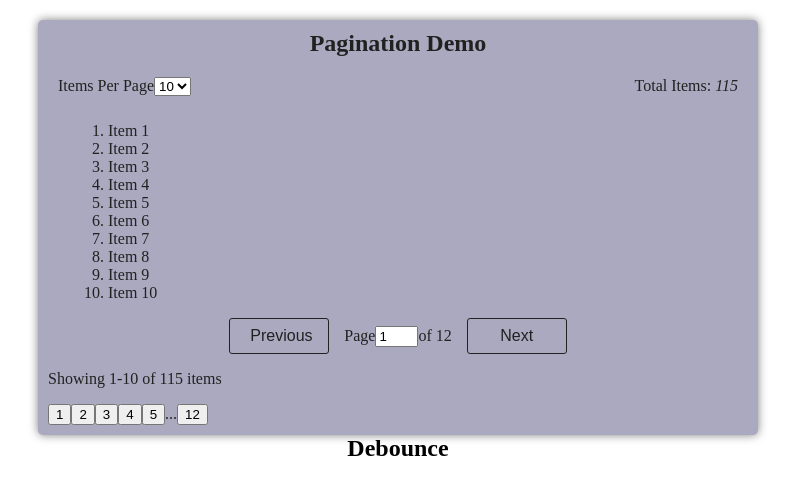
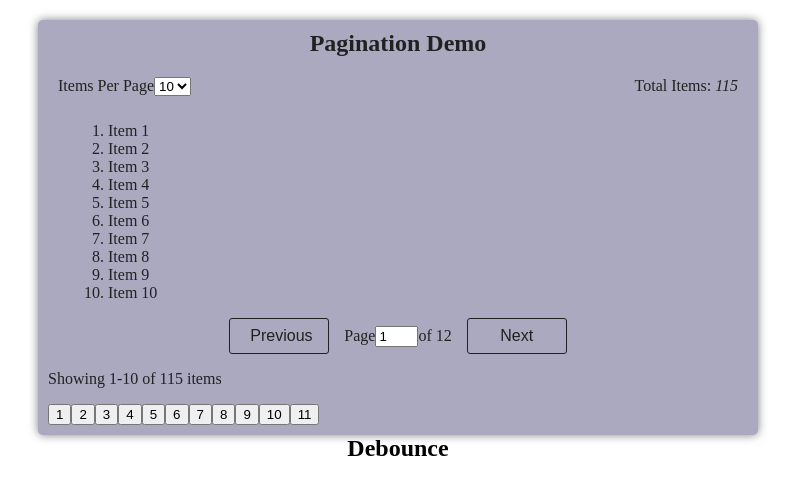
Before and after one commit to vbolden/Custom-hooks-lab3, a React (Vite) app: page / in a window 1280 px wide. Shown: the top 494 px of the page, without its empty margins (242-1037 px from the left). Built offline with nearby package versions, Linux system fonts and the light colour scheme.

Commit message:
made the page number buttons render dynamically

```diff
--- a/src/components/Pagination.tsx
+++ b/src/components/Pagination.tsx
@@ -65,13 +65,9 @@
                 <p>Showing 1-10 of 115 items</p>
             </div>
             <div className="page-numbers">
-                <button>1</button>
-                <button>2</button>
-                <button>3</button>
-                <button>4</button>
-                <button>5</button>
-                <span>...</span>
-                <button>12</button>
+                {pages.map((page) => (
+                    <button>{page}</button>
+                ))}
             </div>
 
         </div>
```
